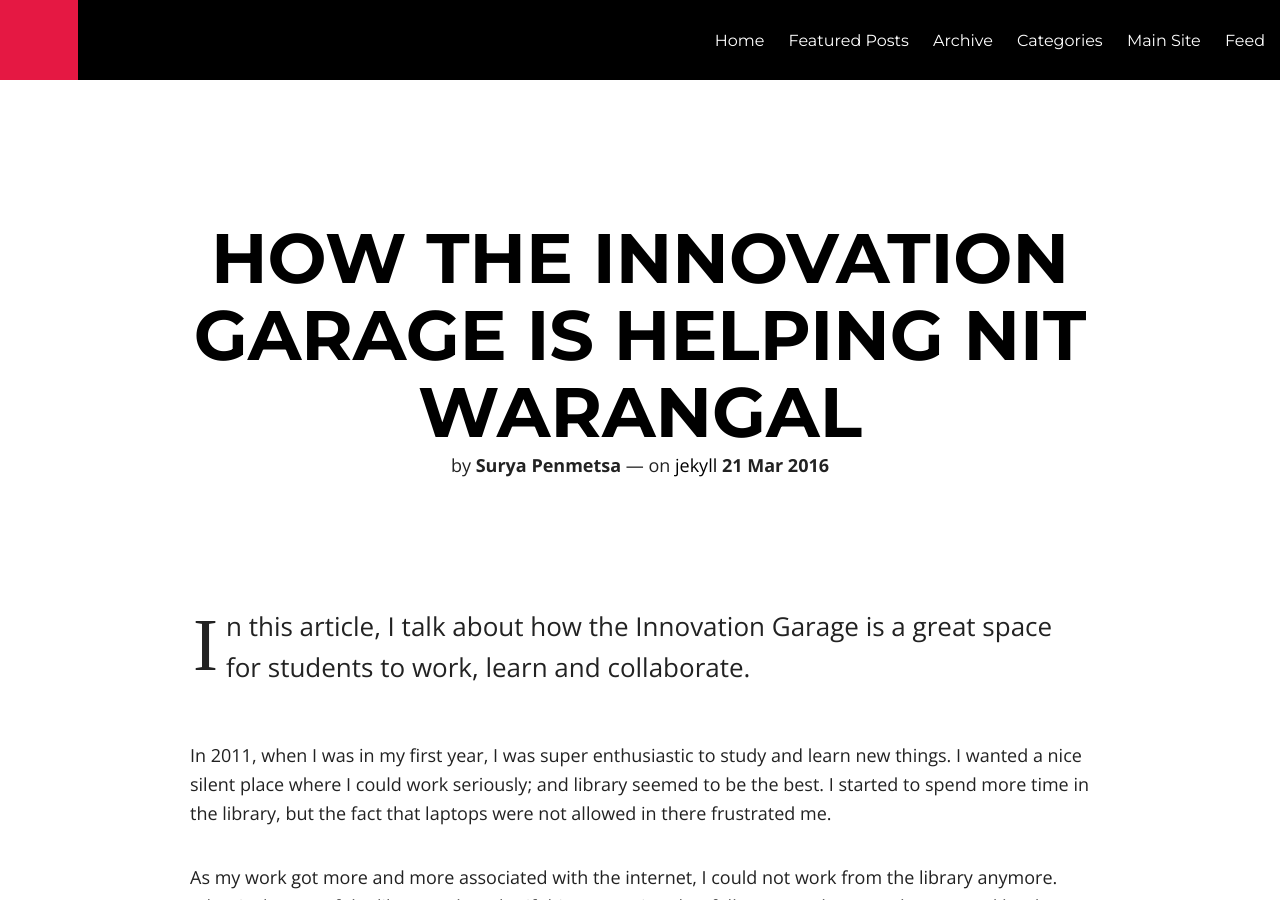
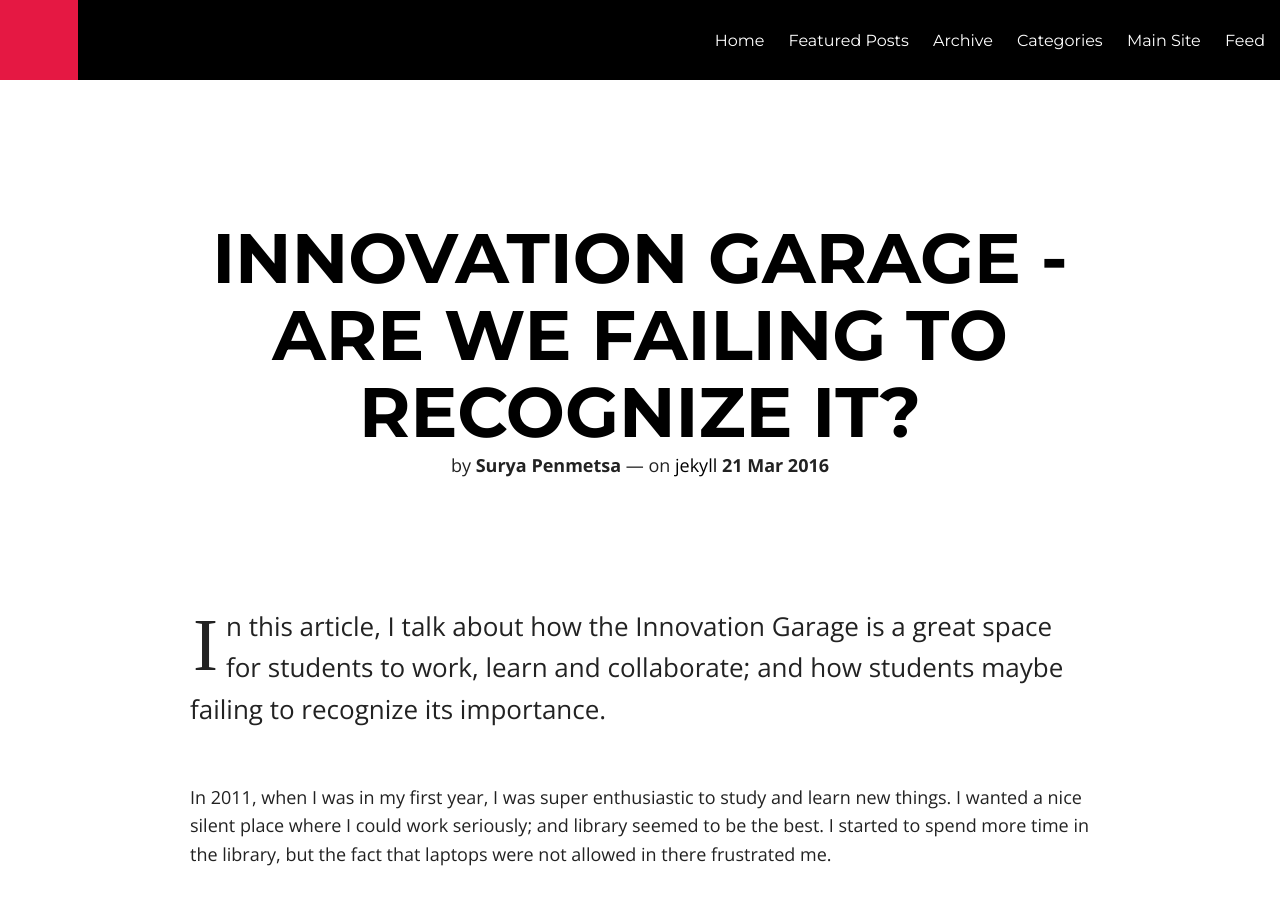
Before and after one commit to psurya1994/psurya1994.github.io, a Jekyll site: the page built from _posts/2016-03-21-ig-failing-to-recognize.md, in a window 1280 px wide and 900 px high. Built offline with Jekyll 4.4.1, drawn with Linux system fonts in a browser that asks for light colours; nearby versions of some CDN libraries; comment, search, counter and statistics services are not loaded.

Commit message:
updates.

```diff
--- a/_posts/2016-03-21-how-ig-is-helping-nitw.md
+++ b/_posts/2016-03-21-ig-failing-to-recognize.md
@@ -1,6 +1,6 @@
 ---
 layout: post
-title: "How The Innovation Garage Is Helping NIT Warangal"
+title: "Innovation Garage - Are We Failing To Recognize It?"
 description: "In this article, I talk about how the Innovation Garage is a great space for students to work, learn and collaborate."
 headline:
 modified: 2016-03-21
@@ -13,7 +13,7 @@ comments: true
 featured: false
 ---
 
-In this article, I talk about how the Innovation Garage is a great space for students to work, learn and collaborate.
+In this article, I talk about how the Innovation Garage is a great space for students to work, learn and collaborate; and how students maybe failing to recognize its importance.
 
 In 2011, when I was in my first year, I was super enthusiastic to study and learn new things. I wanted a nice silent place where I could work seriously; and library seemed to be the best. I started to spend more time in the library, but the fact that laptops were not allowed in there frustrated me.
 
```
Also changed, not shown: _posts/2016-03-18-goal-of-life.md (+1 -1 lines).
